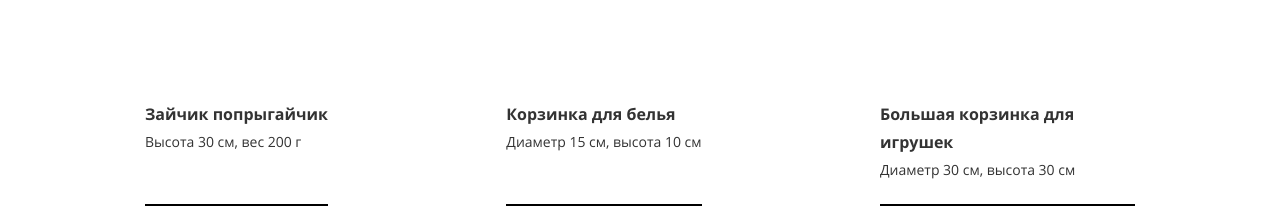
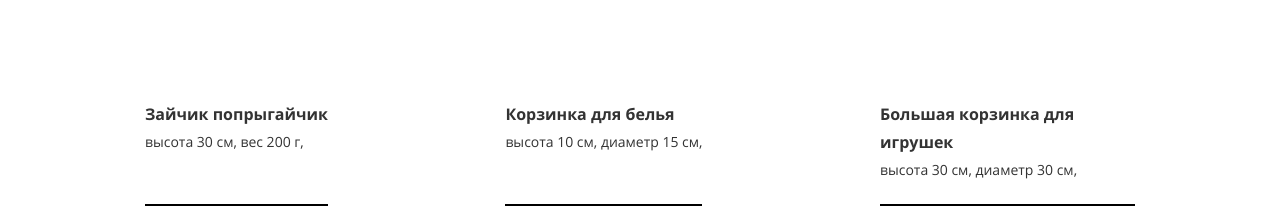
Before and after one commit to GeorgiiZ/mishkaa, a Vue app: page /catalog in a window 1280 px wide. Shown: the part 378-602 px from the top of the page. Built offline with nearby package versions, Linux system fonts and the light colour scheme.

Commit message:
Fixing problems

```diff
--- a/src/api/products.js
+++ b/src/api/products.js
@@ -4,26 +4,30 @@ const products = [
     {
         src: images("./photo1desktop.png"),
         name: "Зайчик попрыгайчик",
-        height: "30",
-        weight: "200",
         cost: "1200",
-        size:"",
+        parameters: {
+            height: "30",
+            weight: "200",
+        }
     },
     {
         src: images("./photo2desktop.png"),
         name: "Корзинка для белья",
-        height: "10",
-        diameter: "15",
         cost: "690",
-        size:"",
+        parameters: {
+            height: "10",
+            diameter: "15",
+        }
     },
     {
         src: images("./photo3desktop.png"),
         name: "Большая корзинка для игрушек",
-        height: "30",
-        diameter: "30",
         cost: "1500",
-        size: "",
+        parameters: {
+            height: "30",
+            diameter: "30",
+        }
+
     },
 ];
 
--- a/src/catalog/ProductCard.vue
+++ b/src/catalog/ProductCard.vue
@@ -1,10 +1,12 @@
 <template>
     <div class="product">
         <img class="product__img" :src="product.src"/>
-        <article class="product__desc">
-            <span class="product__desc-name" ><strong>{{product.name}}</strong></span>
-            <span>{{ product | getParams }}</span>
-        </article>
+        <div class="product__desc">
+            <div class="product__desc-name" ><strong>{{product.name}}</strong></div>
+            <span v-for="(param, key) in product.parameters" :key="key">
+                {{ key | mapParamName }} {{ param | mapUnit(key)}},
+            </span>
+        </div>
         <div class="product__buy">
             <hr>
             <div class="product__buy-cost">
@@ -30,18 +32,7 @@ export default {
         basketClick() {
             this.$emit('basketClicked', this.product);
         }
-    },
-    filters: {
-        getParams(product) {
-            var height =  product.height ? `высота ${product.height} см, ` : '';
-            var weight = product.weight ? `вес ${product.weight} г, ` : '';
-            var diameter = product.diameter ? `диаметр ${product.diameter} см, ` : '';
-
-            var resStr = diameter + height + weight;
-            var firstLetter = resStr[0].toUpperCase();
-            return firstLetter + resStr.slice(1, resStr.length - 2);
-        }
-    },
+    }
 }
 </script>
 
@@ -66,7 +57,7 @@ export default {
 
 .product__desc-name {
     font-size: var(--text-size__regular);
-    display: block;
+    font-weight: bold;
 }
 
 .product__buy {
@@ -81,7 +72,6 @@ export default {
 .product__buy-basket {
   max-height: 25px;
   position: relative;
-  display: inline-block;
   margin-left: auto;
 }
 
--- a/src/home/HomePage.vue
+++ b/src/home/HomePage.vue
@@ -38,7 +38,6 @@
                 </div>
                 <img class="about__review-img" src="../assets/home-images/review.png"/>
             </div>
-
         </section>
         <ModalDialog v-show="isModalOpened"
                      @onClosed ="() => isModalOpened = false"
@@ -80,7 +79,7 @@ export default {
     },
     computed: {
         curReview() {
-            return reviews[selectedeviewIndx];
+            return reviews[this.selectedeviewIndx];
         }
     },
     methods: {
--- a/src/home/WeekProduct.vue
+++ b/src/home/WeekProduct.vue
@@ -9,8 +9,9 @@
                 {{product.description}}
             </p>
             <ul class="week-product__params">
-                <li v-for="(paramValue, key) in product.parameters" :key="key" class="week-product__param">
-                    {{ key | mapParamName}} : {{ paramValue | mapUnit(key) }}
+                <li v-for="(param, key) in product.parameters" :key="key" class="week-product__param">
+                    {{ key | mapParamName | capitalize}} :
+                    <span class="week-product__param-unit"> {{ param | mapUnit(key) }} </span>
                 </li>
             </ul>
             <span class="week-product__cost">Цена: {{product.cost | mapUnit('cost')}}</span>
@@ -33,26 +34,6 @@ export default {
         onOrderClicked() {
             this.$emit("onOrderClicked");
         },
-    },
-    filters: {
-        mapParamName(paramKey){
-            var namesMap = {
-                color : 'Цвет',
-                diameter: 'Диаметр',
-                height: 'Высота'
-            };
-            return namesMap[paramKey];
-        },
-        mapUnit(value, key){
-            var unitsMap = {
-                color : '',
-                diameter: 'см',
-                height: 'см',
-                width: 'см',
-                cost: 'руб.'
-            }
-            return `${value} ${unitsMap[key]}`;
-        }
     },
 }
 </script>
@@ -111,6 +92,9 @@ ul {
     padding-bottom: 10px;
 }
 
+.week-product__param-unit {
+}
+
 .week-product__cost {
     display: inline-block;
     width: 100%;
--- a/src/main.js
+++ b/src/main.js
@@ -7,8 +7,13 @@ Vue.config.productionTip = false
 import router from './router';
 import store from './store';
 import capitalizeFilter from './shared/filters/capitalize-filter';
+import mapUnit from './shared/filters/mapUnit';
+import mapParamName from './shared/filters/mapParamName';
 
 Vue.filter('capitalize', capitalizeFilter);
+Vue.filter('mapUnit', mapUnit);
+Vue.filter('mapParamName', mapParamName);
+
 
 new Vue({
   render: h => h(App),
--- /dev/null
+++ b/src/shared/filters/mapParamName.js
@@ -0,0 +1,10 @@
+export default function(paramKey){
+    var namesMap = {
+        color : 'цвет',
+        diameter: 'диаметр',
+        height: 'высота',
+        weight: 'вес'
+
+    };
+    return namesMap[paramKey];
+}
--- /dev/null
+++ b/src/shared/filters/mapUnit.js
@@ -0,0 +1,11 @@
+export default function(value, key){
+    var unitsMap = {
+        color : '',
+        diameter: 'см',
+        height: 'см',
+        width: 'см',
+        cost: 'руб.',
+        weight: 'г'
+    }
+    return `${value} ${unitsMap[key]}`;
+}
```
